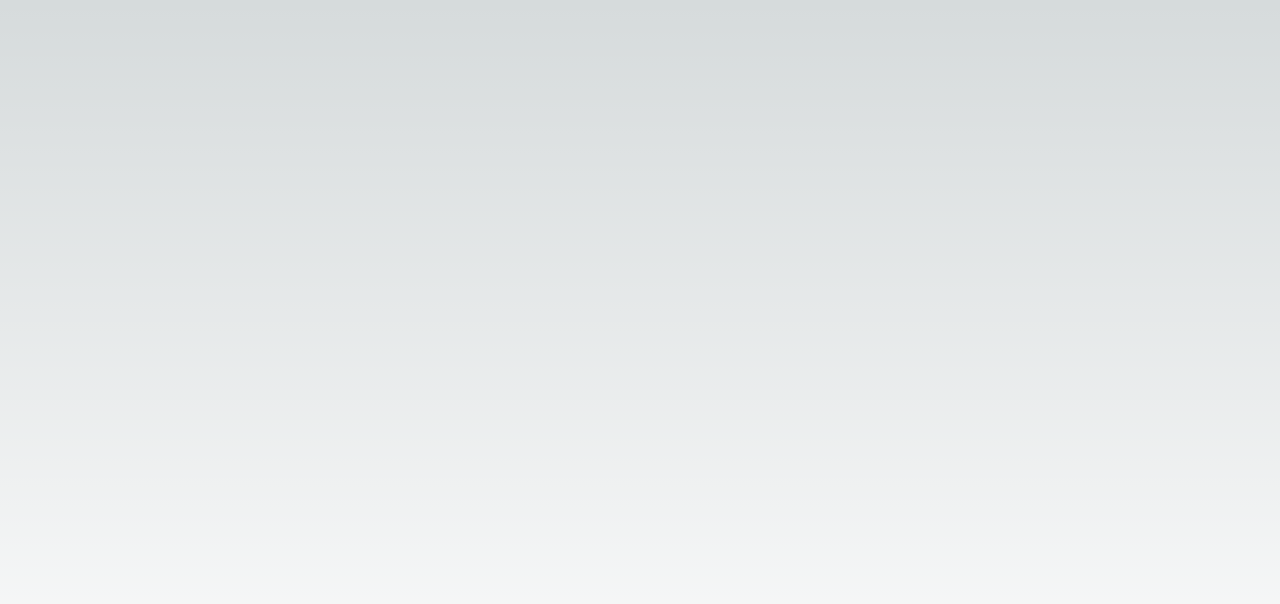
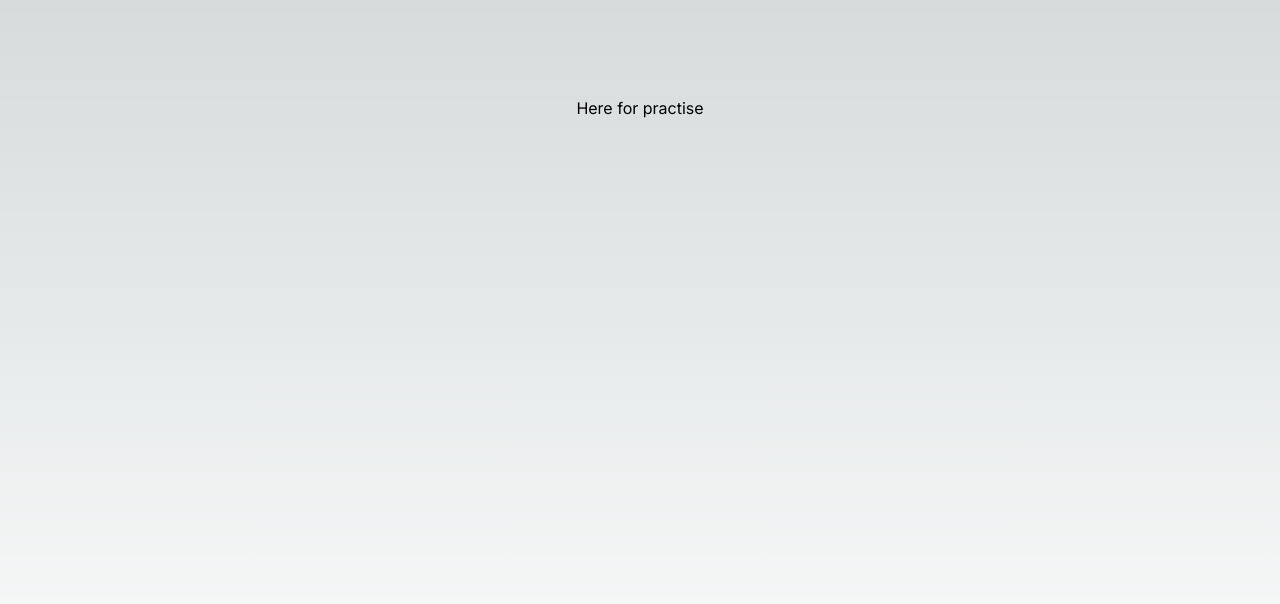
Before and after one commit to L-Karimi/Assess-Nextjs, a Next.js app: page / in a window 1280 px wide. Shown: the top 604 px of the page. Built offline with nearby package versions, Linux system fonts and the light colour scheme.

Commit message:
modified pages file

```diff
--- a/src/app/page.tsx
+++ b/src/app/page.tsx
@@ -1,10 +1,15 @@
-// import Image from 'next/image'
+import DateRangeForm from './DateRangeForm';
+
+
+
 
 export default function Home() {
   return (
     <main className="flex min-h-screen flex-col items-center justify-between p-24">
 
-
+     <div className="">
+      <h3>Here for practise</h3>
+     </div>
     </main>
   )
 }
```
